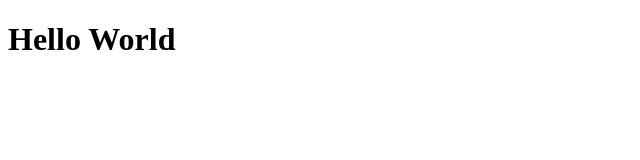
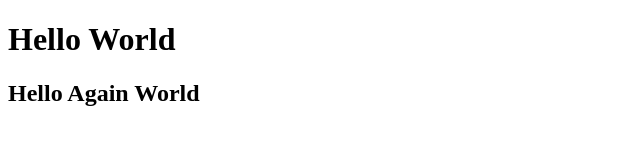
Before and after one commit to Lolzonexd/Nyoba, a plain HTML site: page tes.html in a window 1280 px wide. Shown: the whole page, without its empty margins (0-640 px from the left). Drawn offline with Linux system fonts and the light colour scheme.

Commit message:
Nyoba Commit Remote

```diff
--- a/tes.html
+++ b/tes.html
@@ -7,5 +7,6 @@
 </head>
 <body>
     <h1>Hello World</h1>
+    <h2>Hello Again World</h2>
 </body>
 </html>
```
